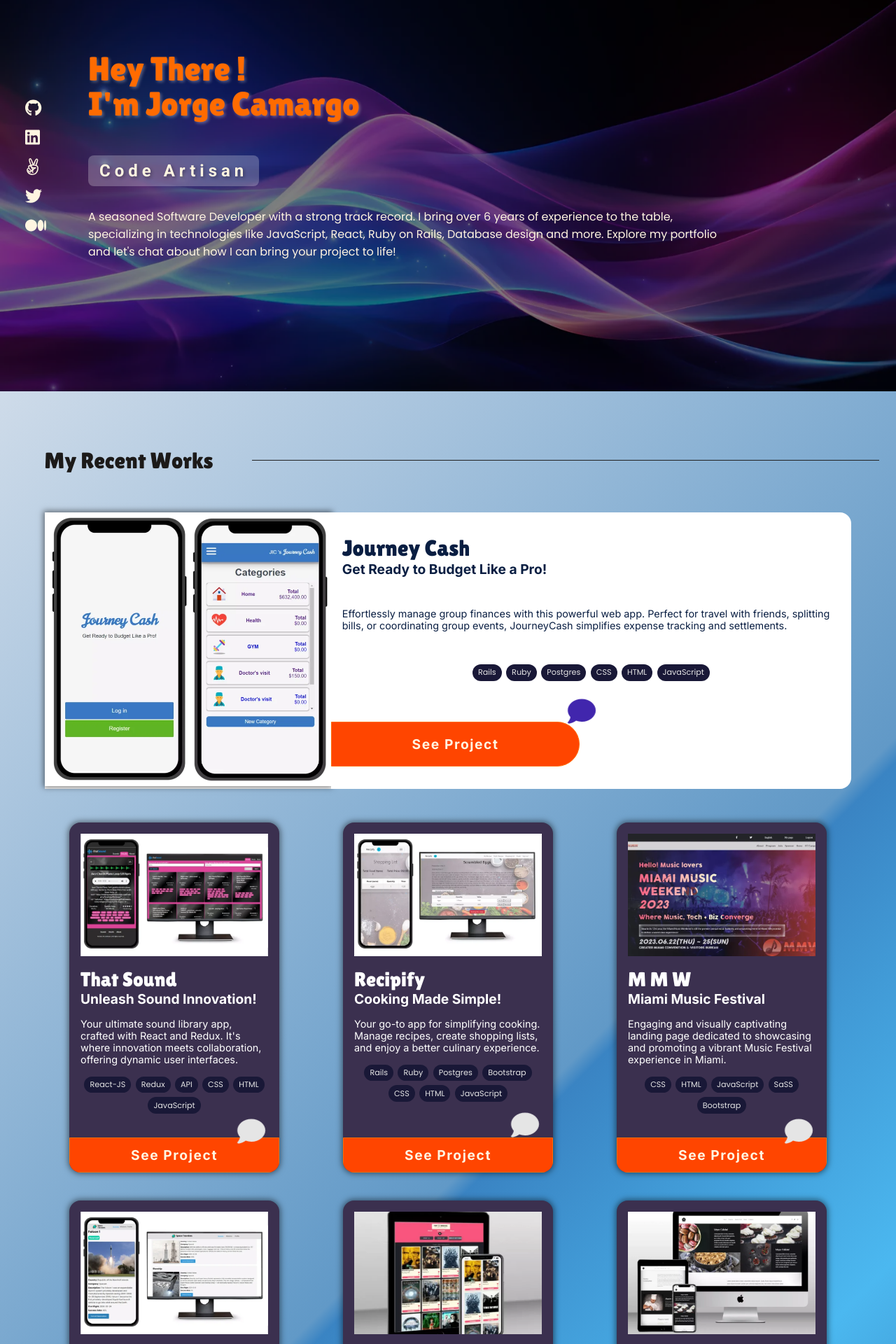
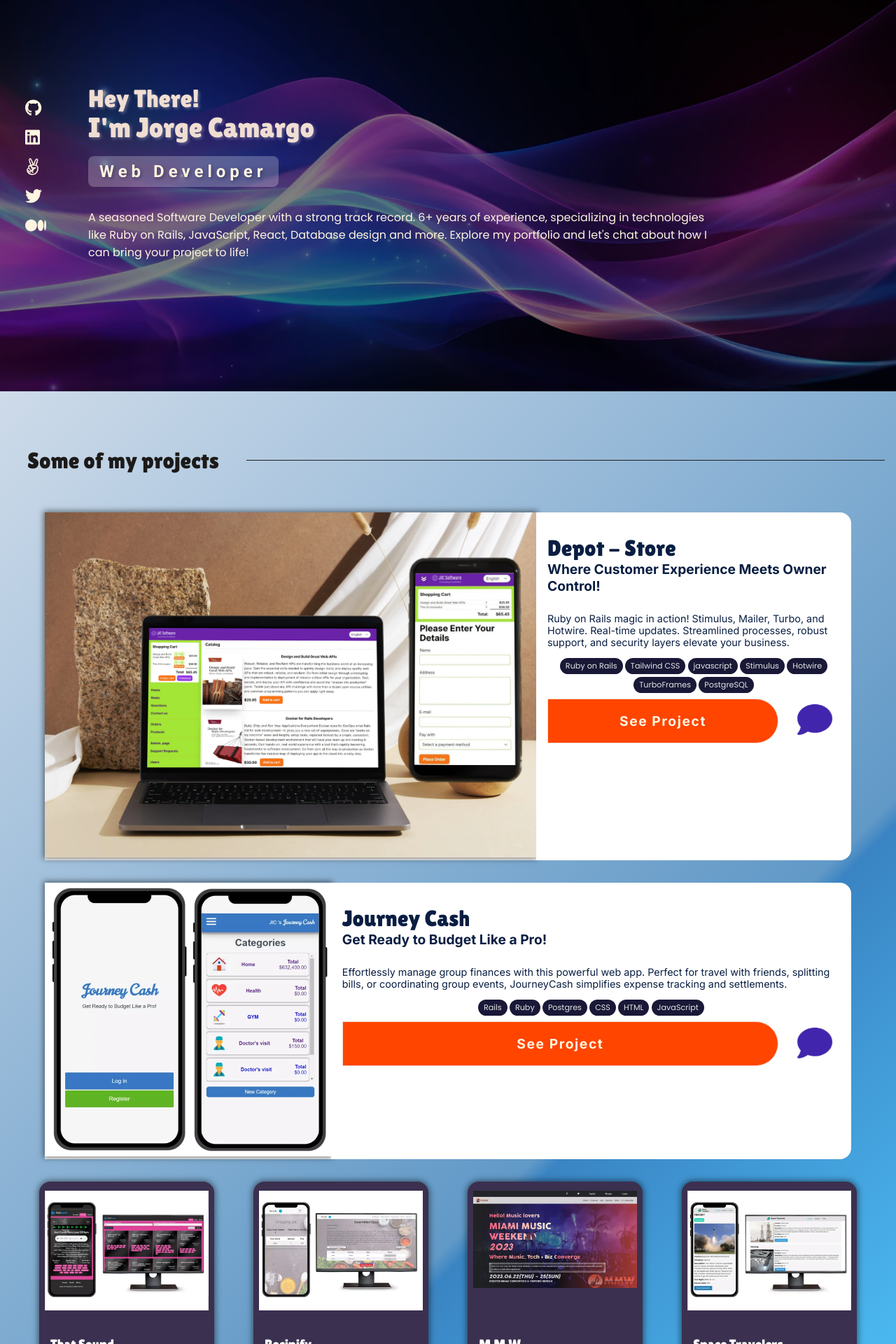
Before and after one commit to jicamargo/portfolio, a React (Create React App) app: page / in a window 1280 px wide. Shown: the part 81-2001 px from the top of the page at 70% size. Built offline with nearby package versions, Linux system fonts and the light colour scheme.

Commit message:
refactor cards, add icons to mobile menu, refactor proejcts database file

```diff
--- a/src/components/MainCard.jsx
+++ b/src/components/MainCard.jsx
@@ -18,12 +18,12 @@ const MainCard = ({ work }) => {
 
   return (
     <div className="header1" id={work.id}>
-      <div className="cnt_img_main_card">
+      <div className="cnt_img_main_card"  onClick={handleOpenPopup}>
         <img className="main_card_cnt_img" src={`../images/${work.featureImage}`} alt={work.alternateTextImage} />
       </div>
       <div className="cnt_info_main_card">
         <div className="cnt_card_low_part">
-          <div>
+          <div onClick={handleOpenPopup}>
             <div className="MainCardTitle Title1_dark">{work.name}</div>
             <div className="MainCardTitle2 Title2_dark">{work.name2}</div>
           </div>
@@ -33,12 +33,14 @@ const MainCard = ({ work }) => {
               <li className="li_pill" key={tech}>{tech}</li>
             ))}
           </ul>
-          <a href="#contact" className="link_IconContactMe">
-            <FontAwesomeIcon icon={faComment} beat className="IconContactMe" href="#contact" />
-          </a>
-          <button className="BtnMainCard SeeProjectBtn project_btn_2 btnCard" onClick={handleOpenPopup}>
-            See Project
-          </button>
+          <div className="cnt_btns_card_footer">
+            <button className="BtnMainCard SeeProjectBtn project_btn_2 btnCard" onClick={handleOpenPopup}>
+              See Project
+            </button>
+            <a href="#contact" className="link_IconContactMe">
+              <FontAwesomeIcon icon={faComment} beat className="IconContactMe" href="#contact" />
+            </a>
+          </div>
         </div>
       </div>
       {isPopupOpen && (
--- a/src/components/Presentation.jsx
+++ b/src/components/Presentation.jsx
@@ -4,10 +4,13 @@ import '../css/Presentation.css';
 const PersonalPresentation = () => {
   return (
     <section className="Headline">
-      <h1 className="Primarytext big-title">Hey There !<br />I'm Jorge Camargo</h1>
-      <h2 className="Supportingtext">Code Artisan</h2>
+      <h3 className='greeting'>
+        <div className="big-title2">Hey There!</div>
+        <div className="big-title">I'm Jorge Camargo</div>
+      </h3>
+      <h2 className="Supportingtext">Web Developer</h2>
       <p className="Simpletext">
-        A seasoned Software Developer with a strong track record. I bring over 6 years of experience to the table, specializing in technologies like JavaScript, React, Ruby on Rails, Database design and more. Explore my portfolio and let's chat about how I can bring your project to life!
+        A seasoned Software Developer with a strong track record. 6+ years of experience, specializing in technologies like Ruby on Rails, JavaScript, React,  Database design and more. Explore my portfolio and let's chat about how I can bring your project to life!
       </p>
     </section>
   );
--- a/src/components/RecentWorks.jsx
+++ b/src/components/RecentWorks.jsx
@@ -9,14 +9,16 @@ const RecentWorks = () => {
     <section id="portfolio" className="recentworks_cnt">
       <div className="RecentWorksSectionTitle">
         <div className="Title_MyRecentWorks">
-          <h3>My Recent Works</h3>
+          <h3>Some of my projects</h3>
         </div>
         <div className="recentworks-line"></div>
       </div>
 
       <div id="grid_works" className="grid_works">
-        {arrWorks.map((work, index) => (
-          index === 0 ? (
+        {arrWorks
+          .sort((a,b) => (a.order || 99) - (b.order || 99))
+          .map((work, index) => (
+          work.highlight !== undefined && work.highlight === true ? (
             <MainCard key={work.id} work={work} />
           ) : (
             <SecondaryCard key={work.id} work={work} />
--- a/src/components/SecondaryCard.jsx
+++ b/src/components/SecondaryCard.jsx
@@ -1,6 +1,4 @@
 import React, { useState } from 'react';
-import { FontAwesomeIcon } from '@fortawesome/react-fontawesome';
-import { faComment } from '@fortawesome/free-solid-svg-icons'
 import PopupProject from './PopupProject';
 
 const SecondaryCard = ({ work }) => {
@@ -19,26 +17,30 @@ const SecondaryCard = ({ work }) => {
   return (
     <div className="sec_card_cnt" id={work.id}>
       <div className="info_card">
-        <div className="cnt_img_card">
+        <div className='img_title_descrip'>
+          <div className="cnt_img_card" onClick={handleOpenPopup}>
             <img className="card_cnt_img" src={'../images/'+work.featureImage} alt={work.alternateTextImage} />
           </div>
           <div className="cnt_card_low_part">
-          <div className="cnt_info_card">
+            <div className="cnt_info_card" onClick={handleOpenPopup}>
+              <div onClick={handleOpenPopup}>
                 <div className="Title1_card">{work.name}</div>
-            <div className="Title2_card">{work.name2}</div>
-            <p className="CardDescrip">{work.ShortDescrip}</p>
+              </div>
+              <p className="CardDescrip">
+                {work.ShortDescrip.length > 70
+                  ? `${work.ShortDescrip.slice(0, 70)}...`
+                  : work.ShortDescrip
+                }
+              </p>
+            </div>
+          </div>
+        </div>
+        <div>
           <ul className="list_feat">
             {work.technologies.map((tech) => (
               <li className="li_pill" key={tech}>{tech}</li>
               ))}
           </ul>
-          </div>
-          <a href="#contact" className="link_IconContactMe2">
-            <FontAwesomeIcon icon={faComment} beat className="IconContactMe" href="#contact" />
-          </a>
-          <button id={`btn-${work.id}`} className="SeeProjectBtn project_btn_2 btnCard" onClick={handleOpenPopup}>
-            See Project
-          </button>
         </div>
       </div>
       {isPopupOpen && (
--- a/src/css/App.css
+++ b/src/css/App.css
@@ -6,13 +6,13 @@ html {
 :root {
   --color-font-menu: #fff5e1;
   --color-font-menu-selected: #f7f6f5;
-  --color-font-title1: #ff6b00;
+  --color-font-title1: #f1ded2;
   --color-font-title1_dark: #ff4500;
   --color-font-title2: #fff5e1;
   --color-font-text1: #fff5e1;
   --color-back-bars: #1b1e35;
   --color-back-dark: #3b304f;
-  --color-back-dark2: #534372;
+  --color-back-dark2: #1e0f3c;
   --color-font-title2-dark: #1c1a19;
   --color-font-text-dark: #1c1a19;
   --font-toolbar: 'Inter', serif;
--- a/src/css/NavBar.css
+++ b/src/css/NavBar.css
@@ -62,7 +62,7 @@ header {
 /* overlay to prevent scrolling and click when menu is open */
 .overlay {
   position: fixed;
-  background: rgba(0, 0, 0, 0.5);
+  background: rgba(0, 0, 0, 0.7);
   top: 0;
   left: 0;
   width: 100%;
--- a/src/css/Presentation.css
+++ b/src/css/Presentation.css
@@ -1,15 +1,27 @@
 .Headline {
   padding: 0 1.5rem;
   cursor: default;
+}
+
+.greeting{
+  margin-top: 6rem;
 }
 
 .big-title {
   color: var(--color-font-title1);
   font-family: var(--font-title1);
   padding-top: 1rem;
-  font-size: 3rem;
+  font-size: 2.5rem;
+  font-weight: 100;
+  line-height: 105%;
+  text-shadow: 2px 2px 4px rgba(255, 255, 255, 0.3);
+}
+
+.big-title2 {
+  color: var(--color-font-title1);
+  font-family: var(--font-title1);
+  font-size: 2.2rem;
   font-weight: 300;
-  line-height: 105%;
   text-shadow: 2px 2px 4px rgba(255, 255, 255, 0.3);
 }
 
--- a/src/css/RecentWorks.css
+++ b/src/css/RecentWorks.css
@@ -1,7 +1,7 @@
 /*  ******** Recent Works Section ****** */
 
 .recentworks_cnt {
-  padding: 3rem 1.5rem 3rem 1.5rem;
+  padding: 3rem 1rem;
   /* background-color: var(--color-background_clear); */
   /* background: linear-gradient(to bottom,  rgba(255,255,255,1) 0%,rgba(241,241,241,1) 50%,rgba(225,225,225,1) 51%,rgba(246,246,246,1) 100%); */
   /* Permalink - use to edit and share this gradient: https://colorzilla.com/gradient-editor/#959595+0,0d0d0d+46,010101+50,0a0a0a+53,4e4e4e+76,383838+87,1b1b1b+100;Black+Gloss+Pipe */
@@ -77,6 +77,7 @@ img {
   box-shadow: 0 0 0.5rem 0.1rem rgba(0, 0, 0, 0.5);
   width: 100%;
   height: auto;
+  cursor: pointer;
   }
 
 .MainCardTitle {
@@ -85,6 +86,7 @@ img {
   font-weight: lighter;
   color: var(--color-main-card-title);
   padding-top: 0rem;
+  cursor: pointer;
 }
 
 .MainCardTitle2 {
@@ -93,6 +95,7 @@ img {
   font-weight: bold;
   color: var(--color-main-card-title);
   padding-top: 0rem;
+  cursor: pointer;
 }
 
 .MainCardDescrip {
@@ -106,8 +109,9 @@ img {
   display: flex;
   flex-direction: row;
   justify-content: center;
-  gap: 0.4rem;
+  gap: 0.2rem;
   padding: 0;
+  margin: 0 0 0.5rem 0;
   flex-wrap: wrap;
 }
 
@@ -136,12 +140,11 @@ img {
 
 /******************* Cards for other works ***************************/
 .sec_card_cnt {
-  height: 500px;
+  height: 180px;
   width: 100%;
-  max-width: 300px;
   display: flex;
   flex-direction: column-reverse;
-  margin-bottom: 1.5rem;
+  margin-bottom: 0.7rem;
   justify-self: center;
   transition: all 0.3s ease;
 }
@@ -149,7 +152,7 @@ img {
 .info_card {
   display: flex;
   flex-direction: column;
-  justify-content: space-between;
+  /* justify-content: space-between; */
   background-color: var(--color-back-dark);
   border-radius: 1rem;
   box-shadow: 0 0 0.5rem 0.1rem rgba(0, 0, 0, 0.5);
@@ -157,22 +160,30 @@ img {
   height: 100%;
   transition: all 0.3s ease;
   overflow: hidden;
+  padding: 0.3rem 0;
 }
 
 .info_card:hover {
   background-color: var(--color-back-dark2);
 }
 
+.img_title_descrip{
+  display: flex;
+  flex-direction: row;
+}
+
 .cnt_img_card {
-  height: 60%;
-  padding: 1rem;
+  width: 300px;
+  height: auto;
+  max-height: 200px;
+  max-width: 300px;
+  padding: 0.5rem;
   overflow: hidden;
 }
 
 .cnt_img_card > img {
-  height: 100%;
-  width: 100%;
-  object-fit: cover;
+  object-fit: contain;
+  cursor: pointer;
 }
 
 /* ************** Fonts and config for cards ******************* */
@@ -183,8 +194,9 @@ img {
 .Title1_card {
   color: var(--color-font-title1_card);
   font-family: var(--font-card-title);
-  font-size: 1.8rem;
+  font-size: 1.2rem;
   font-weight: 300;
+  cursor: pointer;
 }
 
 .Title2_card {
@@ -192,6 +204,7 @@ img {
   font-family: var(--font-card-text);
   font-size: 1.2rem;
   font-weight: bold;
+  cursor: pointer;
 }
 
 .CardDescrip {
@@ -218,6 +231,8 @@ img {
   text-align: center;
   letter-spacing: 0.1rem;
   border-radius: 0 0 0.5rem 0.5rem;
+  flex-grow: 1;
+  white-space: nowrap;
 }
 
 .BtnClass {
@@ -245,14 +260,18 @@ img {
   color: var(--color-btn-disabled);
 }
 
+.cnt_btns_card_footer {
+  display: flex;
+  flex-direction: row;
+  align-items: center;
+  justify-content: space-between;
+  padding: 0 1rem;
+}
+
 .link_IconContactMe {
-  display: flex;
-  width: fit-content;
   color: var(--color-bullet-contact);
-  font-size: 2rem;
-  margin: -8px 48%;
-  translate: 30vw ;
-  z-index: 1;
+  font-size: 2.5rem;
+  margin-left: 1rem;
 }
 
 .link_IconContactMe:hover {
@@ -261,13 +280,10 @@ img {
 }
 
 .link_IconContactMe2 {
-  display: flex;
-  width: fit-content;
   color: var(--color-background-clear);
   font-size: 2rem;
-  margin: -8px 48%;
-  translate: 100px ;
-  z-index: 1;
+  margin-left: 1rem;
+
 }
 
 .link_IconContactMe2:hover {
@@ -283,7 +299,7 @@ img {
     display: flex;
     flex-direction: row;
     width: 90vw;
-    padding-bottom: 2rem;
+    padding-bottom: 1rem;
   }
 
   .RecentWorksSectionTitle {
@@ -315,7 +331,6 @@ img {
 
   .cnt_info_main_card {
     margin-bottom: 0rem;
-    /* padding: 0 1rem; */
     padding: 2rem 1rem;
     border-radius: 0rem 1rem 1rem 0rem;;
 
@@ -324,7 +339,6 @@ img {
   .cnt_card_low_part {
     display: flex;
     flex-direction: column;
-    height: 100%;
     justify-content: space-between;
   }
 
@@ -336,12 +350,34 @@ img {
     width: 50%;
   }
 
-  .link_IconContactMe {
+  .cnt_btns_card_footer {
     display: flex;
-    width: fit-content;
-    font-size: 2rem;
-    margin: -12px 48%;
-    translate: -15px 6px;
-    z-index: 1;
+    flex-direction: row;
+    align-items: center;
+    padding: 0 1rem;
   }
+
+  .info_card {
+    display: flex;
+    flex-direction: column;
+  }
+
+  .img_title_descrip{
+    display: flex;
+    flex-direction: column;
+  }
+
+  .sec_card_cnt {
+    height: 400px;
+    width: 100%;
+    max-width: 250px;
+  }
+
+  .cnt_img_card {
+    height: 330px;
+    width: auto;
+    padding: 0.5rem;
+    overflow: hidden;
+  }
+
 }
--- a/src/data/projects.js
+++ b/src/data/projects.js
@@ -1,6 +1,8 @@
 const arrWorks = [
   {
     id: 'project-0',
+    order: 2,
+    highlight: true,
     name: 'Journey Cash',
     name2: 'Get Ready to Budget Like a Pro!',
     ShortDescrip: "Effortlessly manage group finances with this powerful web app. Perfect for travel with friends,"+
@@ -97,6 +99,20 @@ const arrWorks = [
     source: 'https://github.com/jicamargo/coffee-and-cake/',
   },
   {
+    id: 'project-10',
+    name: 'Real Time Search',
+    name2: 'Save, Search, Analyze – Your Queries, Your Insights',
+    ShortDescrip: 'Explore a concise online search project, highlighting an optimized algorithm for efficient searches, smart database storage to avoid word repetitions, and intuitive analytics for enhanced insights.',
+    LongDescrip: 'This application was Built with Ruby on Rails, using postgreSQL, the project aims to redefine how users interact with search functionality. '
+    + 'The application dynamically updates search results as users type, providing instant feedback and Analytics',
+    featureImage: 'search.webp',
+    featureImage2: 'search.webp',
+    alternateTextImage: 'Real time search project image.',
+    technologies: ['Ruby on Rails', 'CSS', 'javascript', 'Stimulus', 'PostgreSQL'],
+    liveVersion: 'https://realtimesearch-njvo.onrender.com/',
+    source: 'https://github.com/jicamargo/real_time_search',
+  },
+  {
     id: 'project-7',
     name: 'BookStore',
     name2: "Your Books, Your Way!",
@@ -139,6 +155,24 @@ const arrWorks = [
     liveVersion: 'https://jicamargo.github.io/todo/dist/',
     source: 'https://github.com/jicamargo/todo',
   },
+  {
+    id: 'project-11',
+    order: 1,
+    highlight: true,
+    name: 'Depot - Store',
+    name2: 'Where Customer Experience Meets Owner Control!',
+    ShortDescrip: 'Ruby on Rails magic in action! Stimulus, Mailer, Turbo, and Hotwire. Real-time updates. Streamlined processes, robust support, and security layers elevate your business.',
+    LongDescrip: 'Depot: An E-commerce Marvel. Elevate your shopping experience with Depot, a Ruby on Rails-powered e-commerce app. Seamlessly blending simplicity with efficiency,' +
+    'Depot offers customers a user-friendly platform and empowers business owners with streamlined processes, robust support, valuable insights, and security layers. ' +
+    'Experience innovation at every click with features like Stimulus for frontend interactivity, Mailer for order communication, TurboFrames and TurboStreams for dynamic carts,'+
+    'and real-time product updates through Hotwire and Action Cable. ',
+    featureImage: 'depot.webp',
+    featureImage2: 'depot.webp',
+    alternateTextImage: 'Real time search project image.',
+    technologies: ['Ruby on Rails', 'Tailwind CSS', 'javascript', 'Stimulus', 'Hotwire', 'TurboFrames', 'PostgreSQL'],
+    liveVersion: 'http://www.jorgecamargo.live/',
+    source: 'https://github.com/jicamargo/depot',
+  },
 ];
 
 export default arrWorks;
```
Also changed, not shown: src/components/NavBar.jsx (+21 -5 lines), public/images/depot.webp (added), public/images/search.webp (added). Lines whose indentation alone changed are shown as unchanged.
